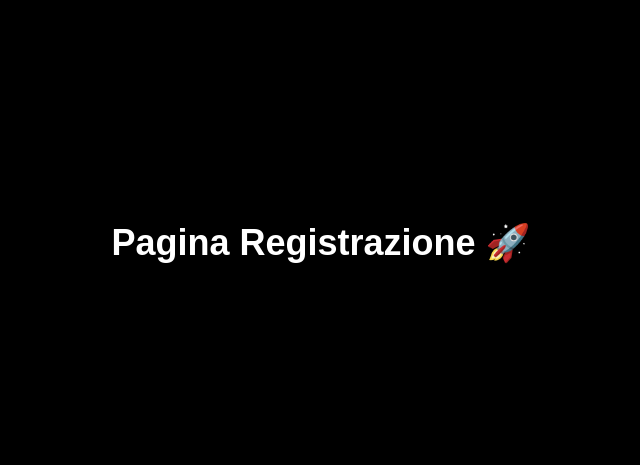
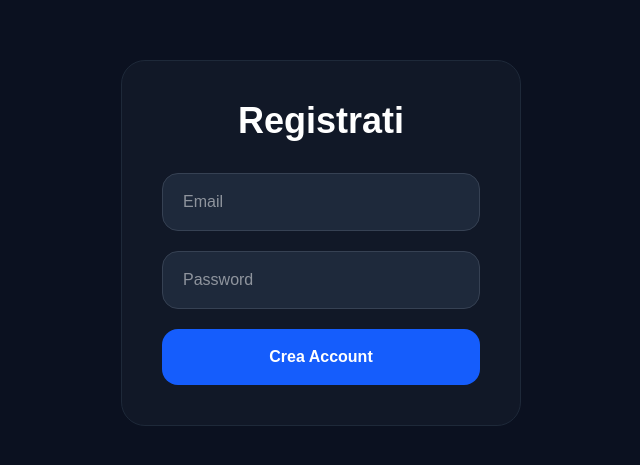
Before and after one commit to llanaj041/iotibatto, a Next.js app: page /register in a window 1280 px wide. Shown: the part 157-622 px from the top of the page, without its empty margins (319-959 px from the left). Built offline with nearby package versions, Linux system fonts and the light colour scheme; no server answers.

Commit message:
firebase dashboard complete

```diff
--- /dev/null
+++ b/app/context/AuthContext.tsx
@@ -0,0 +1,75 @@
+"use client";
+
+import {
+  createContext,
+  useContext,
+  useEffect,
+  useState,
+  ReactNode,
+} from "react";
+
+import { initializeApp } from "firebase/app";
+
+import {
+  getAuth,
+  onAuthStateChanged,
+  User,
+} from "firebase/auth";
+
+import {
+  getFirestore,
+} from "firebase/firestore";
+
+const firebaseConfig = {
+  apiKey: "YOUR_API_KEY",
+  authDomain: "YOUR_PROJECT.firebaseapp.com",
+  projectId: "YOUR_PROJECT_ID",
+  storageBucket: "YOUR_PROJECT.appspot.com",
+  messagingSenderId: "YOUR_SENDER_ID",
+  appId: "YOUR_APP_ID",
+};
+
+const app = initializeApp(firebaseConfig);
+
+const auth = getAuth(app);
+
+export const db = getFirestore(app);
+
+interface AuthContextType {
+  user: User | null;
+}
+
+const AuthContext = createContext<AuthContextType>({
+  user: null,
+});
+
+export function AuthProvider({
+  children,
+}: {
+  children: ReactNode;
+}) {
+  const [user, setUser] =
+    useState<User | null>(null);
+
+  useEffect(() => {
+    const unsubscribe =
+      onAuthStateChanged(
+        auth,
+        (currentUser) => {
+          setUser(currentUser);
+        }
+      );
+
+    return () => unsubscribe();
+  }, []);
+
+  return (
+    <AuthContext.Provider value={{ user }}>
+      {children}
+    </AuthContext.Provider>
+  );
+}
+
+export function useAuth() {
+  return useContext(AuthContext);
+}
--- a/app/layout.tsx
+++ b/app/layout.tsx
@@ -1,33 +1,24 @@
-import type { Metadata } from "next";
-import { Geist, Geist_Mono } from "next/font/google";
 import "./globals.css";
 
-const geistSans = Geist({
-  variable: "--font-geist-sans",
-  subsets: ["latin"],
-});
+import { AuthProvider } from "./context/AuthContext";
 
-const geistMono = Geist_Mono({
-  variable: "--font-geist-mono",
-  subsets: ["latin"],
-});
-
-export const metadata: Metadata = {
-  title: "Create Next App",
-  description: "Generated by create next app",
+export const metadata = {
+  title: "IoTiBatto",
+  description: "Nuova piattaforma premium",
 };
 
 export default function RootLayout({
   children,
-}: Readonly<{
+}: {
   children: React.ReactNode;
-}>) {
+}) {
   return (
-    <html
-      lang="en"
-      className={`${geistSans.variable} ${geistMono.variable} h-full antialiased`}
-    >
-      <body className="min-h-full flex flex-col">{children}</body>
+    <html lang="it">
+      <body>
+        <AuthProvider>
+          {children}
+        </AuthProvider>
+      </body>
     </html>
   );
 }
--- a/app/login/page.tsx
+++ b/app/login/page.tsx
@@ -1,3 +1,80 @@
+"use client";
+
+import { useState } from "react";
+
+import {
+  getAuth,
+  signInWithEmailAndPassword,
+} from "firebase/auth";
+
+import { useRouter } from "next/navigation";
+
 export default function LoginPage() {
-  return <h1>Pagina Login</h1>;
+  const auth = getAuth();
+
+  const router = useRouter();
+
+  const [email, setEmail] = useState("");
+
+  const [password, setPassword] =
+    useState("");
+
+  async function login() {
+    try {
+      await signInWithEmailAndPassword(
+        auth,
+        email,
+        password
+      );
+
+      router.push("/dashboard");
+    } catch (error) {
+      alert("Errore login");
+    }
+  }
+
+  return (
+    <main className="min-h-screen bg-[#0B1120] text-white flex items-center justify-center">
+
+      <div className="bg-[#111827] p-10 rounded-3xl w-[400px] border border-gray-800">
+
+        <h1 className="text-4xl font-bold mb-8 text-center">
+          Accedi
+        </h1>
+
+        <div className="space-y-5">
+
+          <input
+            type="email"
+            placeholder="Email"
+            value={email}
+            onChange={(e) =>
+              setEmail(e.target.value)
+            }
+            className="w-full bg-[#1E293B] border border-gray-700 px-5 py-4 rounded-2xl outline-none"
+          />
+
+          <input
+            type="password"
+            placeholder="Password"
+            value={password}
+            onChange={(e) =>
+              setPassword(e.target.value)
+            }
+            className="w-full bg-[#1E293B] border border-gray-700 px-5 py-4 rounded-2xl outline-none"
+          />
+
+          <button
+            onClick={login}
+            className="w-full bg-blue-600 hover:bg-blue-500 transition py-4 rounded-2xl font-bold"
+          >
+            Login
+          </button>
+
+        </div>
+
+      </div>
+
+    </main>
+  );
 }
--- a/app/register/page.tsx
+++ b/app/register/page.tsx
@@ -1,9 +1,80 @@
+"use client";
+
+import { useState } from "react";
+
+import {
+  getAuth,
+  createUserWithEmailAndPassword,
+} from "firebase/auth";
+
+import { useRouter } from "next/navigation";
+
 export default function RegisterPage() {
+  const auth = getAuth();
+
+  const router = useRouter();
+
+  const [email, setEmail] = useState("");
+
+  const [password, setPassword] =
+    useState("");
+
+  async function register() {
+    try {
+      await createUserWithEmailAndPassword(
+        auth,
+        email,
+        password
+      );
+
+      router.push("/dashboard");
+    } catch (error) {
+      alert("Errore registrazione");
+    }
+  }
+
   return (
-    <main className="min-h-screen bg-black text-white flex items-center justify-center">
-      <h1 className="text-4xl font-bold">
-        Pagina Registrazione 🚀
-      </h1>
+    <main className="min-h-screen bg-[#0B1120] text-white flex items-center justify-center">
+
+      <div className="bg-[#111827] p-10 rounded-3xl w-[400px] border border-gray-800">
+
+        <h1 className="text-4xl font-bold mb-8 text-center">
+          Registrati
+        </h1>
+
+        <div className="space-y-5">
+
+          <input
+            type="email"
+            placeholder="Email"
+            value={email}
+            onChange={(e) =>
+              setEmail(e.target.value)
+            }
+            className="w-full bg-[#1E293B] border border-gray-700 px-5 py-4 rounded-2xl outline-none"
+          />
+
+          <input
+            type="password"
+            placeholder="Password"
+            value={password}
+            onChange={(e) =>
+              setPassword(e.target.value)
+            }
+            className="w-full bg-[#1E293B] border border-gray-700 px-5 py-4 rounded-2xl outline-none"
+          />
+
+          <button
+            onClick={register}
+            className="w-full bg-blue-600 hover:bg-blue-500 transition py-4 rounded-2xl font-bold"
+          >
+            Crea Account
+          </button>
+
+        </div>
+
+      </div>
+
     </main>
   );
 }
--- a/package.json
+++ b/package.json
@@ -12,7 +12,8 @@
     "firebase": "^12.13.0",
     "next": "16.2.6",
     "react": "19.2.4",
-    "react-dom": "19.2.4"
+    "react-dom": "19.2.4",
+    "react-firebase-hooks": "^5.1.1"
   },
   "devDependencies": {
     "@tailwindcss/postcss": "^4",
```
Also changed, not shown: app/dashboard/page.tsx (+123 -15 lines), 1 other file (tests, documents, lock files or other folders).
